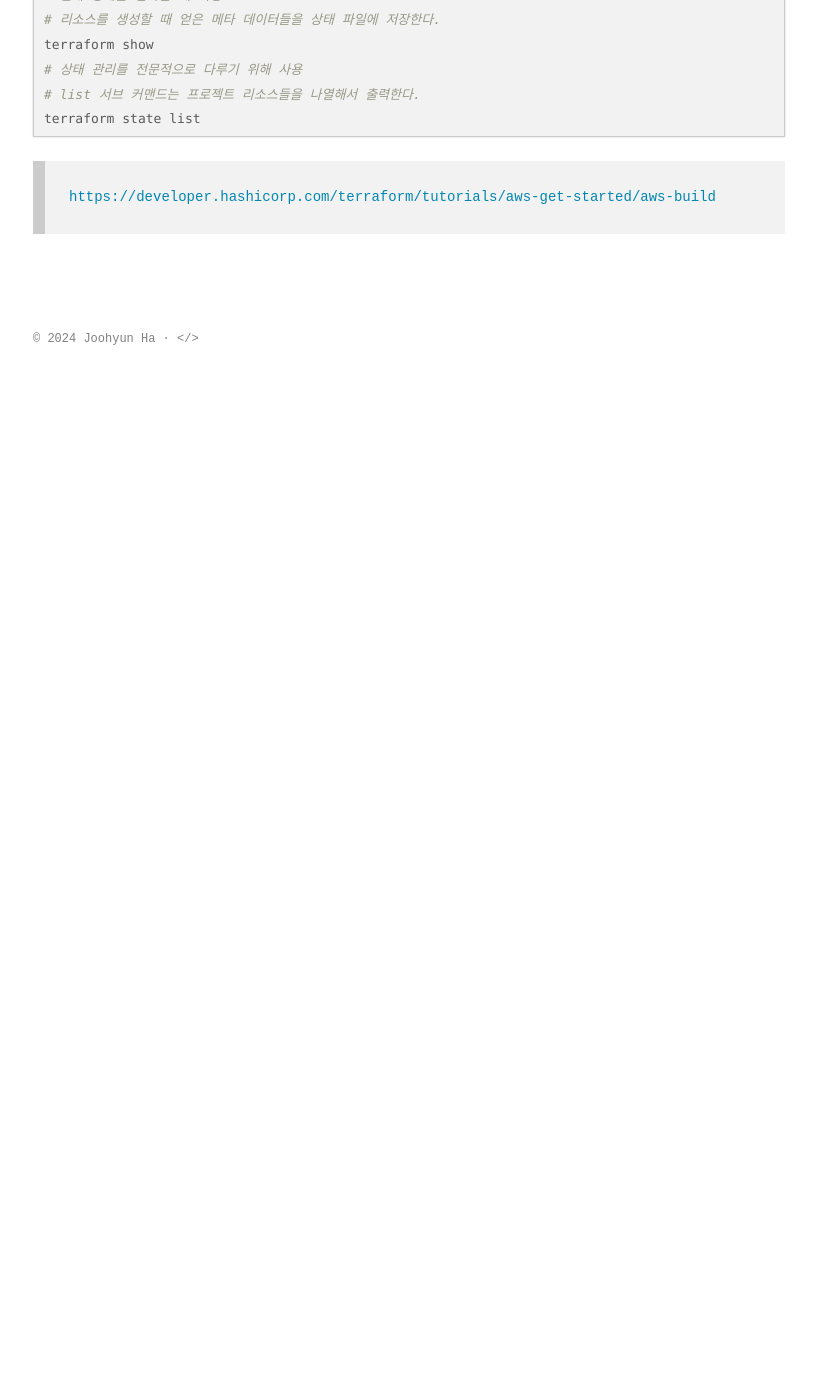
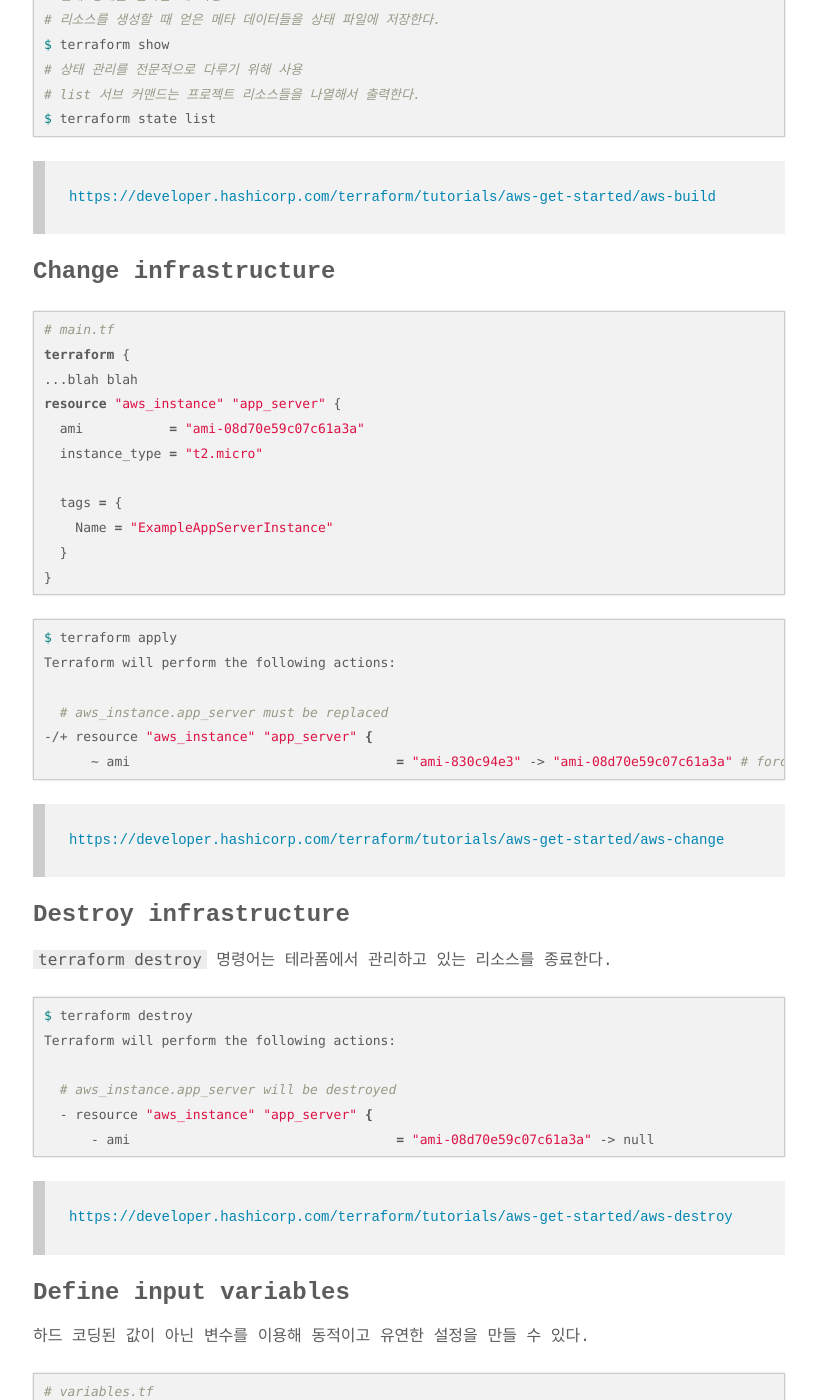
Before and after one commit to mangchhe/mangchhe.github.io, a Jekyll site: the page built from _posts/2024-02-26-terraform-tutorials.md, in a window 1280 px wide and 1400 px high, scrolled down 2783 px. Shown: the whole window, without its empty margins (231-1048 px from the left). Built offline with Jekyll 4.4.1, drawn with Linux system fonts in a browser that asks for light colours; some web fonts are replaced; before the commit the page ends 3179 px from its top, so only the background shows below that; some of the changed text lies outside the part shown.

Commit message:
update(terraform tutorials): change, destory infrastructure, variables parts

````diff
--- a/_posts/2024-02-26-terraform-tutorials.md
+++ b/_posts/2024-02-26-terraform-tutorials.md
@@ -16,7 +16,7 @@ tags: devops
 
 > [https://developer.hashicorp.com/terraform/tutorials/aws-get-started/infrastructure-as-code](https://developer.hashicorp.com/terraform/tutorials/aws-get-started/infrastructure-as-code)
 
-### Install
+### Install Terraform
 
 ```sh
 # terraform
@@ -34,7 +34,7 @@ brew install aws-session-manager-plugin
 
 > [https://developer.hashicorp.com/terraform/tutorials/aws-get-started/install-cli](https://developer.hashicorp.com/terraform/tutorials/aws-get-started/install-cli)
 
-### Build
+### Build infrastructure
 
 IAM 자격 증명을 이용하여 AWS provider를 인증
 
@@ -109,10 +109,84 @@ $ terraform apply
 ```sh
 # 현재 상태를 검사할 때 사용
 # 리소스를 생성할 때 얻은 메타 데이터들을 상태 파일에 저장한다.
-terraform show
+$ terraform show
 # 상태 관리를 전문적으로 다루기 위해 사용
 # list 서브 커맨드는 프로젝트 리소스들을 나열해서 출력한다.
-terraform state list
+$ terraform state list
 ```
 
 > [https://developer.hashicorp.com/terraform/tutorials/aws-get-started/aws-build](https://developer.hashicorp.com/terraform/tutorials/aws-get-started/aws-build)
+
+### Change infrastructure
+
+```tf
+# main.tf
+terraform {
+...blah blah
+resource "aws_instance" "app_server" {
+  ami           = "ami-08d70e59c07c61a3a"
+  instance_type = "t2.micro"
+
+  tags = {
+    Name = "ExampleAppServerInstance"
+  }
+}
+```
+
+```sh
+$ terraform apply
+Terraform will perform the following actions:
+
+  # aws_instance.app_server must be replaced
+-/+ resource "aws_instance" "app_server" {
+      ~ ami                                  = "ami-830c94e3" -> "ami-08d70e59c07c61a3a" # forces replacement
+```
+
+> [https://developer.hashicorp.com/terraform/tutorials/aws-get-started/aws-change](https://developer.hashicorp.com/terraform/tutorials/aws-get-started/aws-change)
+
+### Destroy infrastructure
+
+`terraform destroy` 명령어는 테라폼에서 관리하고 있는 리소스를 종료한다.
+
+```sh
+$ terraform destroy
+Terraform will perform the following actions:
+
+  # aws_instance.app_server will be destroyed
+  - resource "aws_instance" "app_server" {
+      - ami                                  = "ami-08d70e59c07c61a3a" -> null
+```
+
+> [https://developer.hashicorp.com/terraform/tutorials/aws-get-started/aws-destroy](https://developer.hashicorp.com/terraform/tutorials/aws-get-started/aws-destroy)
+
+### Define input variables
+
+하드 코딩된 값이 아닌 변수를 이용해 동적이고 유연한 설정을 만들 수 있다.
+
+```tf
+# variables.tf
+variable "instance_name" {
+  description = "Value of the Name tag for the EC2 instance"
+  type        = string
+  default     = "AppServerInstance"
+}
+```
+
+`-var` 옵션을 이용하여 변수를 할당할 수 있고 그렇지 않으면 `default`의 값이 설정된다.
+
+```sh
+$ terraform apply -var "instance_name=ChangedAppServerInstance"
+Terraform will perform the following actions:
+
+  # aws_instance.app_server will be updated in-place
+  ~ resource "aws_instance" "app_server" {
+        id                                   = "i-0faacb7af0a626dda"
+      ~ tags                                 = {
+          ~ "Name" = "AppServerInstance" -> "ChangedAppServerInstance"
+        }
+      ~ tags_all                             = {
+          ~ "Name" = "AppServerInstance" -> "ChangedAppServerInstance"
+        }
+```
+
+> [https://developer.hashicorp.com/terraform/tutorials/aws-get-started/aws-variables](https://developer.hashicorp.com/terraform/tutorials/aws-get-started/aws-variables)
````
